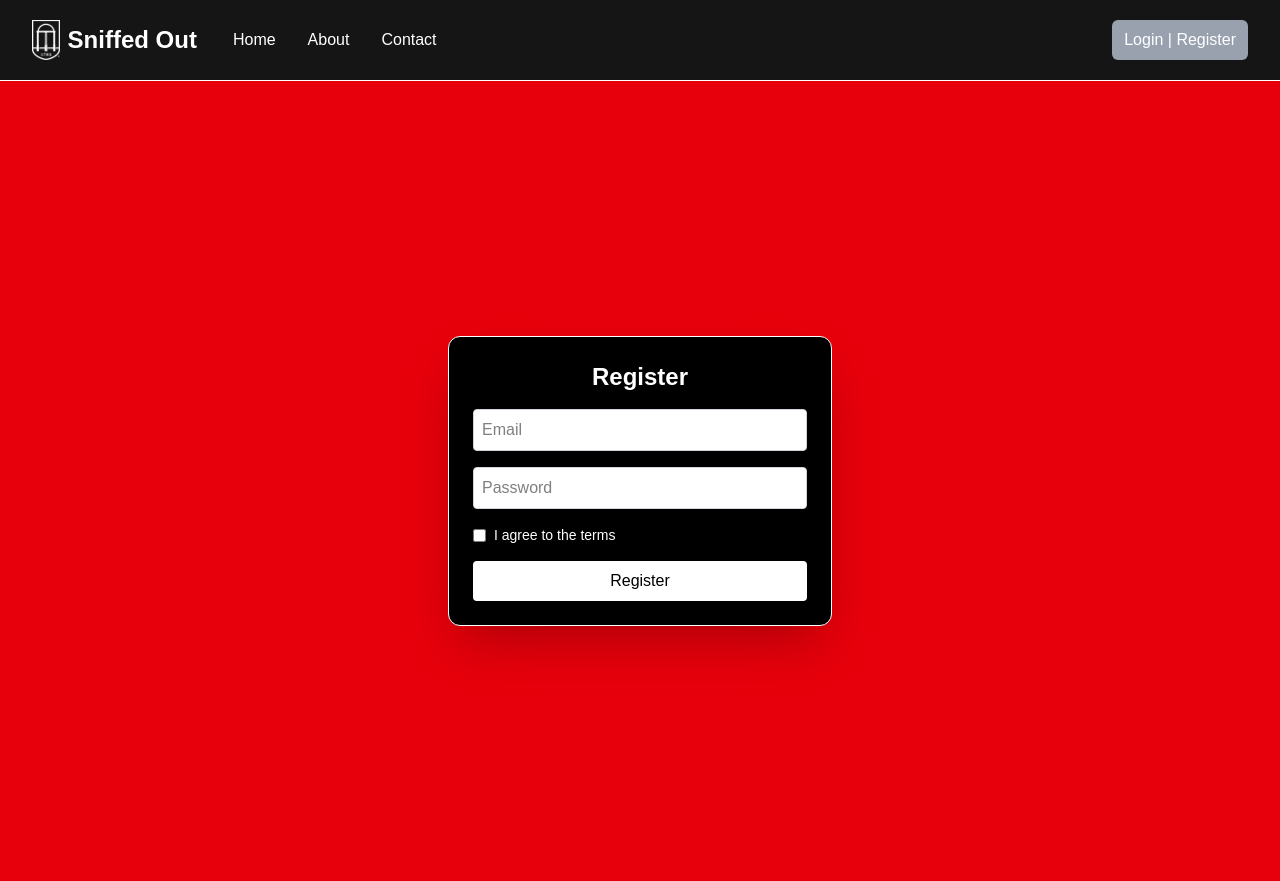
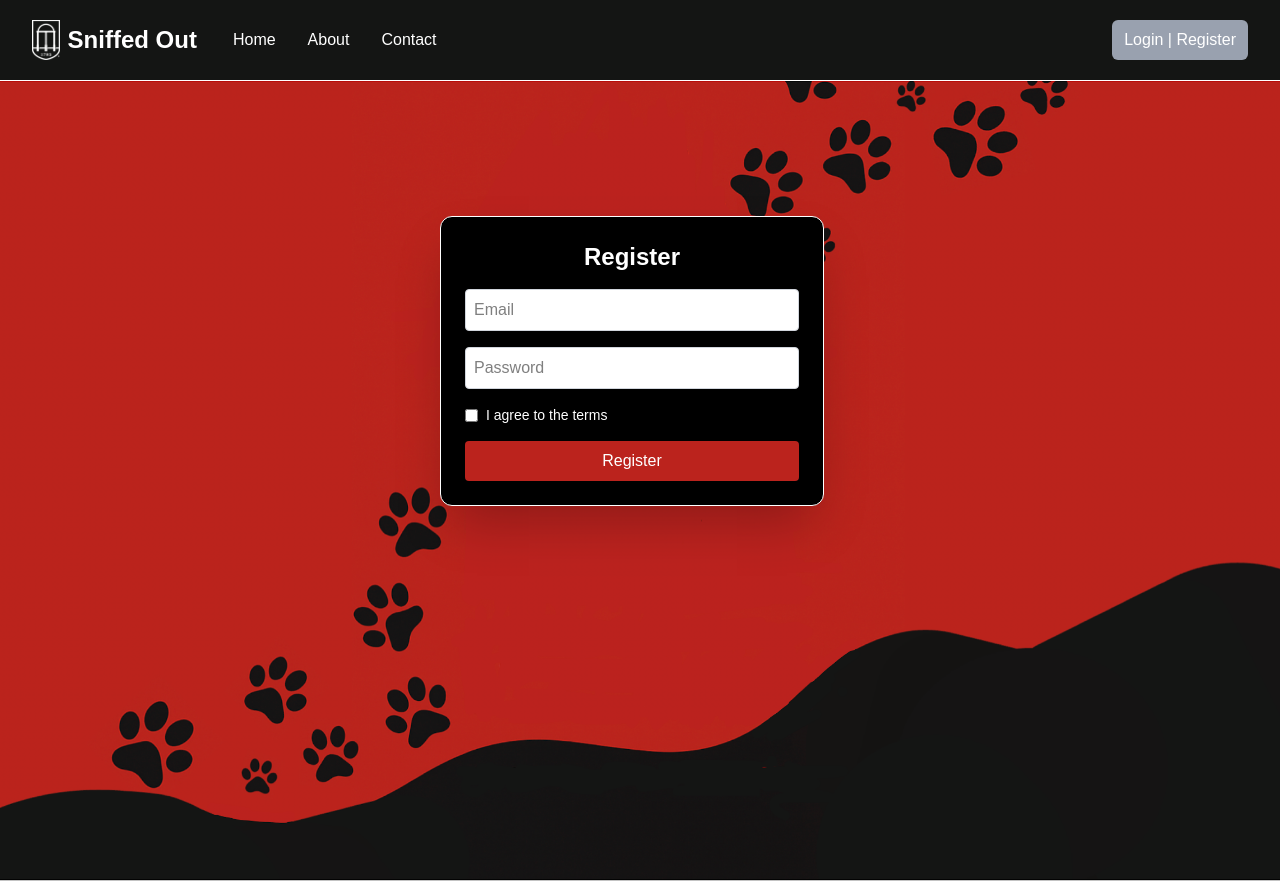
Before and after one commit to 0jc1/4300-group-project, a Next.js app: page /register in a window 1280 px wide. Built offline with nearby package versions, Linux system fonts and the light colour scheme.

Commit message:
Update page.tsx
Made some UI changes (changed background and color of button)

```diff
--- a/src/app/register/page.tsx
+++ b/src/app/register/page.tsx
@@ -1,16 +1,28 @@
-'use client';
+"use client";
+import Image from "next/image";
+import splashBg from "../../assets/Sniffed_Out_Splash_Background.png";
 
 export default function RegisterPage() {
   return (
-    <main className="min-h-screen bg-red-600 flex items-center justify-center p-8">
-      <form className="bg-black text-white rounded-xl p-6 w-96 space-y-4 shadow-2xl border border-white">
+    <main className="relative min-h-screen flex items-center justify-center p-8 overflow-hidden">
+      {/* Background image layer */}
+      <Image
+        src={splashBg}
+        alt="Background"
+        fill
+        className="object-cover z-[-1]"
+        priority
+      />
+
+      {/* Foreground form content */}
+      <div className="relative z-10 transform -translate-x-2 -translate-y-30">
+        <form className="bg-black bg-opacity-80 text-white rounded-xl p-6 w-96 space-y-4 shadow-2xl border border-white">
           <h2 className="text-2xl font-bold text-center">Register</h2>
           <input
             type="email"
             placeholder="Email"
             className="w-full p-2 rounded bg-white text-black border border-gray-300"
           />
-
           <input
             type="password"
             placeholder="Password"
@@ -20,10 +32,11 @@ export default function RegisterPage() {
             <input type="checkbox" />
             <label className="text-sm">I agree to the terms</label>
           </div>
-        <button className="bg-white text-black w-full py-2 rounded">
+          <button className="bg-[#BB231D] text-white w-full py-2 rounded">
             Register
           </button>
         </form>
+      </div>
     </main>
   );
 }
```
Lines whose indentation alone changed are shown as unchanged.
